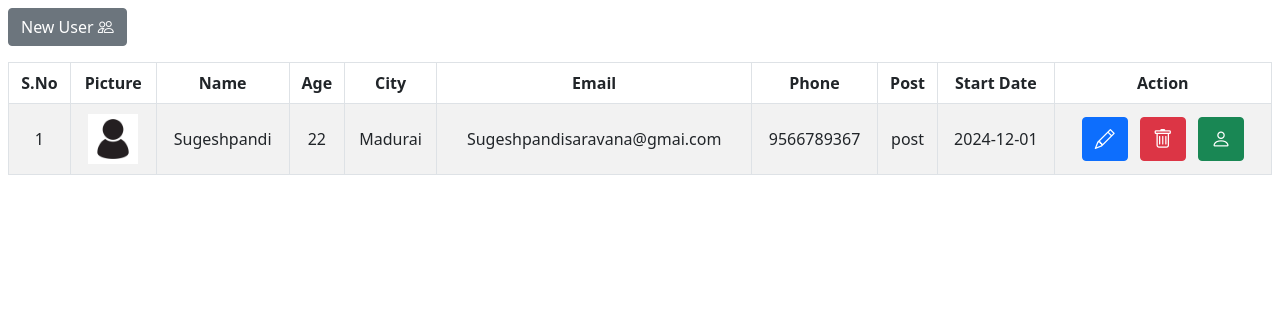
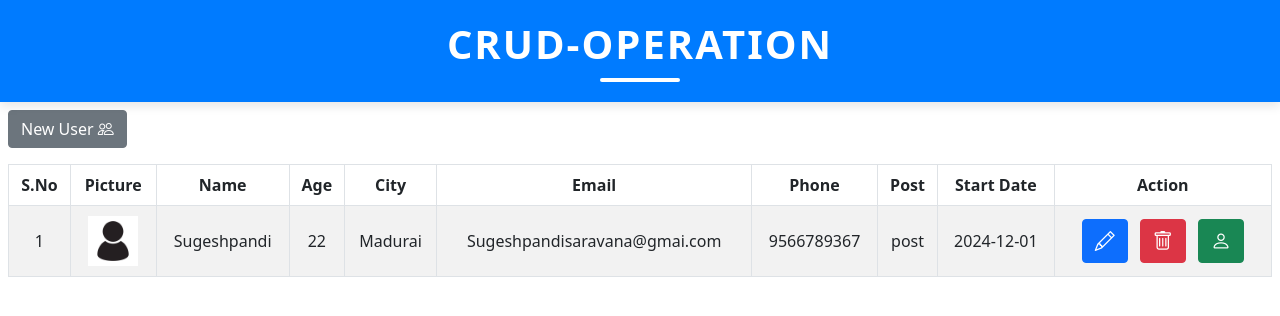
Before and after one commit to sugeshpandi/CRUD-Operation, a plain HTML site: page index.html in a window 1280 px wide. Drawn offline with nearby package versions, Linux system fonts and the light colour scheme.

Commit message:
Feat:Some changes

```diff
--- a/index.html
+++ b/index.html
@@ -18,6 +18,9 @@
     <link rel="stylesheet" href="style.css" />
   </head>
   <body>
+    <div class="header">
+      <h1>CRUD-Operation</h1>
+    </div>
     <section class="p-2">
       <div class="row">
         <div class="col-12">
@@ -75,10 +78,7 @@
                   >
                     <i class="bi bi-pencil"></i>
                   </button>
-                  <button
-                    class="btn btn-danger mx-1"
-
-                  >
+                  <button class="btn btn-danger mx-1">
                     <i class="bi bi-trash"></i>
                   </button>
                   <button
--- a/style.css
+++ b/style.css
@@ -1,18 +1,54 @@
-table tr td{
+/* reset */
+*,
+*::after,
+*::before {
+    margin: 0;
+    padding: 0;
+    box-sizing: border-box;
+}
+/* Header Styles */
+.header {
+  background-color: #007bff; /* Primary blue color */
+  padding: 20px 0;
+  text-align: center;
+  box-shadow: 0 4px 10px rgba(0, 0, 0, 0.1); /* Subtle shadow for depth */
+  position: relative;
+  z-index: 10;
+}
+
+.header h1 {
+  color: white;
+  font-size: 2.5rem; /* Large and bold text */
+  font-weight: 700;
+  margin: 0;
+  text-transform: uppercase;
+  letter-spacing: 2px; /* Adds space between letters */
+}
+
+.header h1::after {
+  content: "";
+  display: block;
+  width: 80px;
+  height: 4px;
+  background-color: #ffffff;
+  margin: 10px auto 0;
+  border-radius: 2px;
+}
+
+table tr td {
   vertical-align: middle;
 }
 
-td button{
+td button {
   margin: 5px;
 }
 
-td button i{
+td button i {
   font-size: 20px;
 }
 
-
-.modal-header{
-    background-color:chocolate;
+.modal-header {
+  background-color: chocolate;
   color: #fff;
 }
 
@@ -23,7 +59,7 @@ td button i{
   padding: 0;
 }
 
-.modal-body form .imgholder{
+.modal-body form .imgholder {
   width: 200px;
   height: 200px;
   position: relative;
@@ -31,39 +67,39 @@ td button i{
   overflow: hidden;
 }
 
-.imgholder .upload{
+.imgholder .upload {
   position: absolute;
   bottom: 0;
   left: 10;
   width: 100%;
   height: 100px;
-    background: rgba(0,0,0,0.3);
+  background: rgba(0, 0, 0, 0.3);
   display: none;
   justify-content: center;
   align-items: center;
   cursor: pointer;
 }
 
-.upload i{
+.upload i {
   color: #fff;
   font-size: 35px;
 }
 
-.imgholder:hover .upload{
+.imgholder:hover .upload {
   display: flex;
 }
 
-.imgholder .upload input{
+.imgholder .upload input {
   display: none;
 }
 
-.modal-body form .inputField{
+.modal-body form .inputField {
   flex-basis: 68%;
   border-left: 5px groove rgb(255, 208, 0);
   padding-left: 20px;
 }
 
-form .inputField > div{
+form .inputField > div {
   width: 100%;
   display: flex;
   justify-content: space-between;
@@ -71,17 +107,17 @@ form .inputField > div{
   margin-bottom: 20px;
 }
 
-form .inputField > div label{
+form .inputField > div label {
   font-size: 20px;
   font-weight: 500;
 }
 
-#userForm form .inputField > div label::after{
+#userForm form .inputField > div label::after {
   content: "*";
   color: red;
 }
 
-form .inputField > div input{
+form .inputField > div input {
   width: 75%;
   padding: 10px;
   border: none;
@@ -90,12 +126,11 @@ form .inputField > div input{
   border-bottom: 2px solid rgb(255, 208, 0);
 }
 
-.modal-footer .submit{
+.modal-footer .submit {
   font-size: 18px;
 }
 
-
-#readData form .inputField > div input{
+#readData form .inputField > div input {
   color: #000;
   font-size: 18px;
 }
```
Lines whose indentation alone changed are shown as unchanged.
